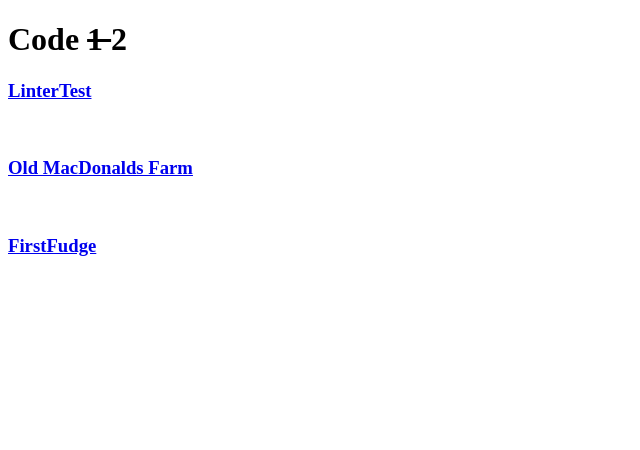
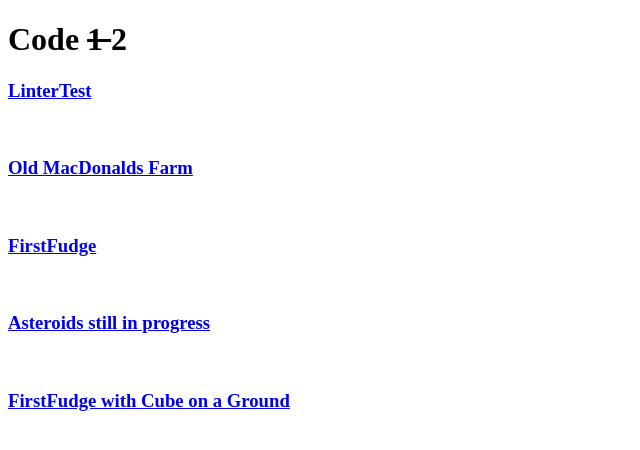
Before and after one commit to FreiJustin/Code2, a plain HTML site: page index.html in a window 1280 px wide. Shown: the whole page, without its empty margins (0-640 px from the left). Drawn offline with Linux system fonts and the light colour scheme.

Commit message:
index update

```diff
--- a/index.html
+++ b/index.html
@@ -12,5 +12,9 @@
     <h3><a href="OldMacdonald/Mcfarm.html">Old MacDonalds Farm</a></h3>
     <br>
     <h3><a href="FudgeFIrst/FudgeFirst.html">FirstFudge</a></h3>
+    <br>
+    <h3><a href="Asteroids/Asteroids.html">Asteroids still in progress</a></h3>
+    <br>
+    <h3><a href="FudgeFirst/FudgeFirst.html">FirstFudge with Cube on a Ground</a></h3>
 </body>
 </html>
```
